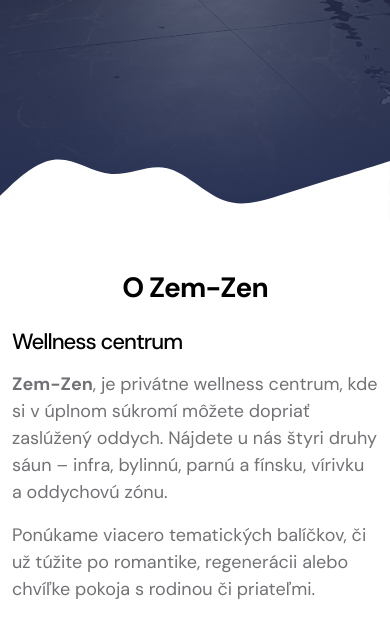
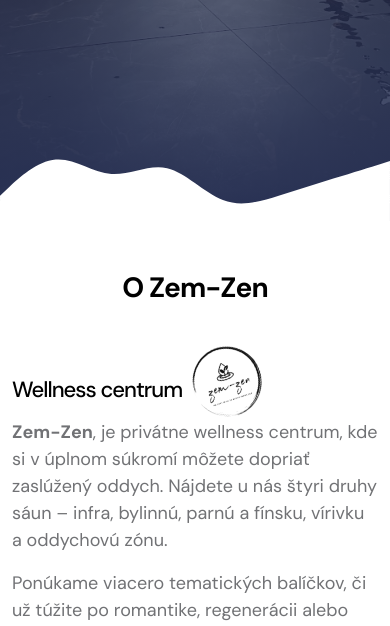
Before and after one commit to Zemko-o/zem-com, a Flask app: page / in a window 390 px wide. Shown: the part 705-1331 px from the top of the page. Run offline with Flask 3, Linux system fonts and the light colour scheme; some libraries are stand-ins or nearby versions.

Commit message:
logo zem zen pridané

```diff
--- a/templates/index.html
+++ b/templates/index.html
@@ -115,11 +115,19 @@
                 <div class="row">
 
                     <div class="col-lg-12 col-12 text-center">
-                        <h2 class="mb-lg-5 mb-4">O Zem-Zen</h2>
+                        <h2 class="mb-lg-5 mb-4 d-flex align-items-center justify-content-center" style="gap:0.5em;">
+                          O Zem-Zen
+                        </h2>
                     </div>
 
                     <div class="col-lg-5 col-12 me-auto mb-4 mb-lg-0">
-                        <h3 class="mb-3">Wellness centrum</h3>
+                        <h3 class="mb-3 position-relative text-center" style="display:inline-block;">
+  Wellness centrum
+  <img src="{{ url_for('static', filename='images/logo-zen.png') }}"
+       alt="Zem-Zen logo"
+       class="wellness-logo"
+       style="position:absolute; top:100%; left:100%; transform:translateY(-90%) translateX(20px) rotate(-18deg); width:100px; height:auto; pointer-events:none;">
+</h3>
 
                         <p><strong>Zem-Zen</strong>, je privátne wellness centrum, kde si v úplnom súkromí môžete dopriať zaslúžený oddych. Nájdete u nás štyri druhy sáun – infra, bylinnú, parnú a fínsku, vírivku a oddychovú zónu.</p>
 
@@ -466,6 +474,17 @@
 </script>
 
 <style>
+  @media (max-width: 1023px) {
+  .wellness-logo {
+    width: 70px !important;
+    transform: translateY(-80%) translateX(10px) rotate(-18deg) !important;
+  }
+
+  .about-section h2 {
+    margin-bottom: 4.5rem !important;
+  }
+}
+
   /* Fixná veľkosť kariet a medzery medzi nimi */
   .testimonial {
     min-height: 320px;
```
Also changed, not shown: templates/wellness.html (+24 -2 lines), static/images/logo-zen.png (added), 2 other files.
